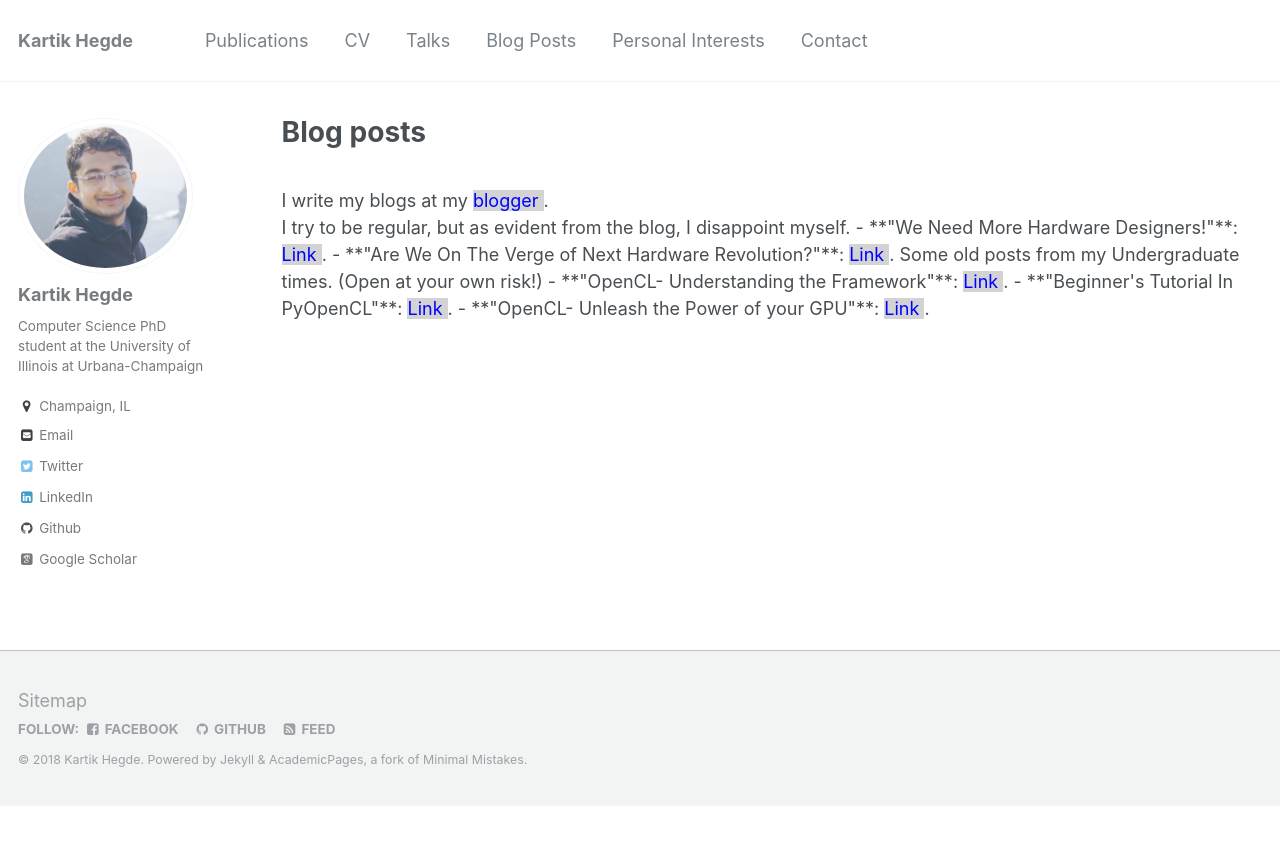
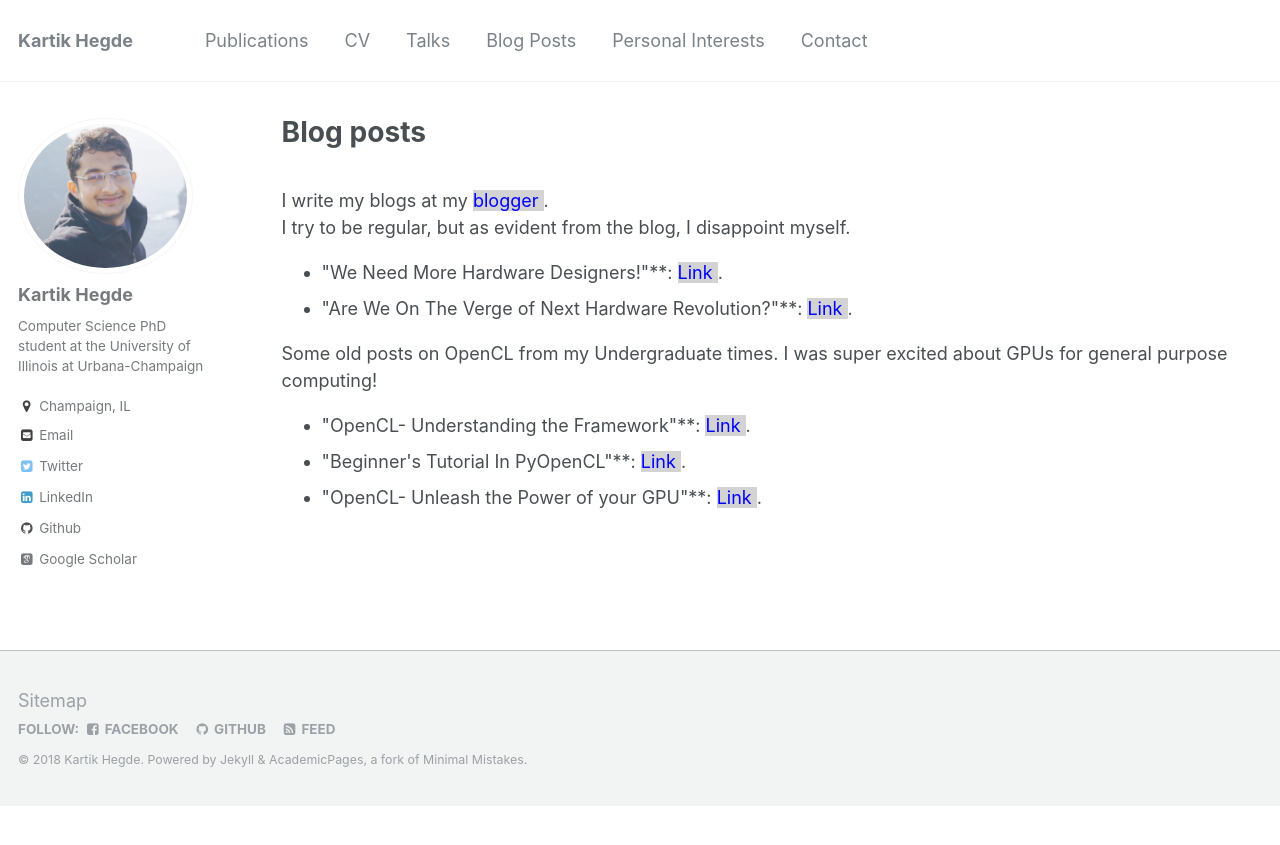
Before and after one commit to kartik-hegde/kartik-hegde.github.io, a Jekyll site: the page built from _pages/year-archive.html, in a window 1280 px wide. Shown: the top 845 px of the page. Built offline with Jekyll 4.4.1, drawn with Linux system fonts in a browser that asks for light colours; some web fonts are replaced.

Commit message:
Update year-archive.html

```diff
--- a/_pages/year-archive.html
+++ b/_pages/year-archive.html
@@ -16,21 +16,28 @@ I write my blogs at my
 <br />
 I try to be regular, but as evident from the blog, I disappoint myself.
 
-- **"We Need More Hardware Designers!"**: <bold><span style="color:blue;background:lightgray">
-<a href="https://www.linkedin.com/pulse/we-need-more-hardware-designers-kartik-hegde/" target="_blank">Link</a> </span>.</bold>
+<ul>
+<li>"We Need More Hardware Designers!"**: <bold><span style="color:blue;background:lightgray">
+<a href="https://www.linkedin.com/pulse/we-need-more-hardware-designers-kartik-hegde/" target="_blank">Link</a> </span>.</bold></li>
 
-- **"Are We On The Verge of Next Hardware Revolution?"**: <bold><span style="color:blue;background:lightgray">
-<a href="https://karthikhegde.blogspot.com/2017/02/are-we-on-verge-of-next-hardware.html" target="_blank">Link</a> </span>.</bold>
+<li>"Are We On The Verge of Next Hardware Revolution?"**: <bold><span style="color:blue;background:lightgray">
+<a href="https://karthikhegde.blogspot.com/2017/02/are-we-on-verge-of-next-hardware.html" target="_blank">Link</a> </span>.</bold></li>
+</ul>
 
-Some old posts from my Undergraduate times. (Open at your own risk!)
-- **"OpenCL- Understanding the Framework"**: <bold><span style="color:blue;background:lightgray">
-<a href="https://karthikhegde.blogspot.com/2013/09/advanced-intro-opencl.html" target="_blank">Link</a> </span>.</bold>
 
-- **"Beginner's Tutorial In PyOpenCL"**: <bold><span style="color:blue;background:lightgray">
-<a href="https://karthikhegde.blogspot.com/2013/09/hope-you-liked-previous-introductory.html" target="_blank">Link</a> </span>.</bold>
+Some old posts on OpenCL from my Undergraduate times. I was super excited about GPUs for general purpose computing!
 
-- **"OpenCL- Unleash the Power of your GPU"**: <bold><span style="color:blue;background:lightgray">
-<a href="https://karthikhegde.blogspot.com/2013/09/opencl-for-beginners.html" target="_blank">Link</a> </span>.</bold>
+<ul>
+<li>"OpenCL- Understanding the Framework"**: <bold><span style="color:blue;background:lightgray">
+<a href="https://karthikhegde.blogspot.com/2013/09/advanced-intro-opencl.html" target="_blank">Link</a> </span>.</bold></li>
+
+<li>"Beginner's Tutorial In PyOpenCL"**: <bold><span style="color:blue;background:lightgray">
+<a href="https://karthikhegde.blogspot.com/2013/09/hope-you-liked-previous-introductory.html" target="_blank">Link</a> </span>.</bold></li>
+
+<li>"OpenCL- Unleash the Power of your GPU"**: <bold><span style="color:blue;background:lightgray">
+<a href="https://karthikhegde.blogspot.com/2013/09/opencl-for-beginners.html" target="_blank">Link</a> </span>.</bold></li>
+
+</ul>
 
 <!--
 <br/><br/>
```
